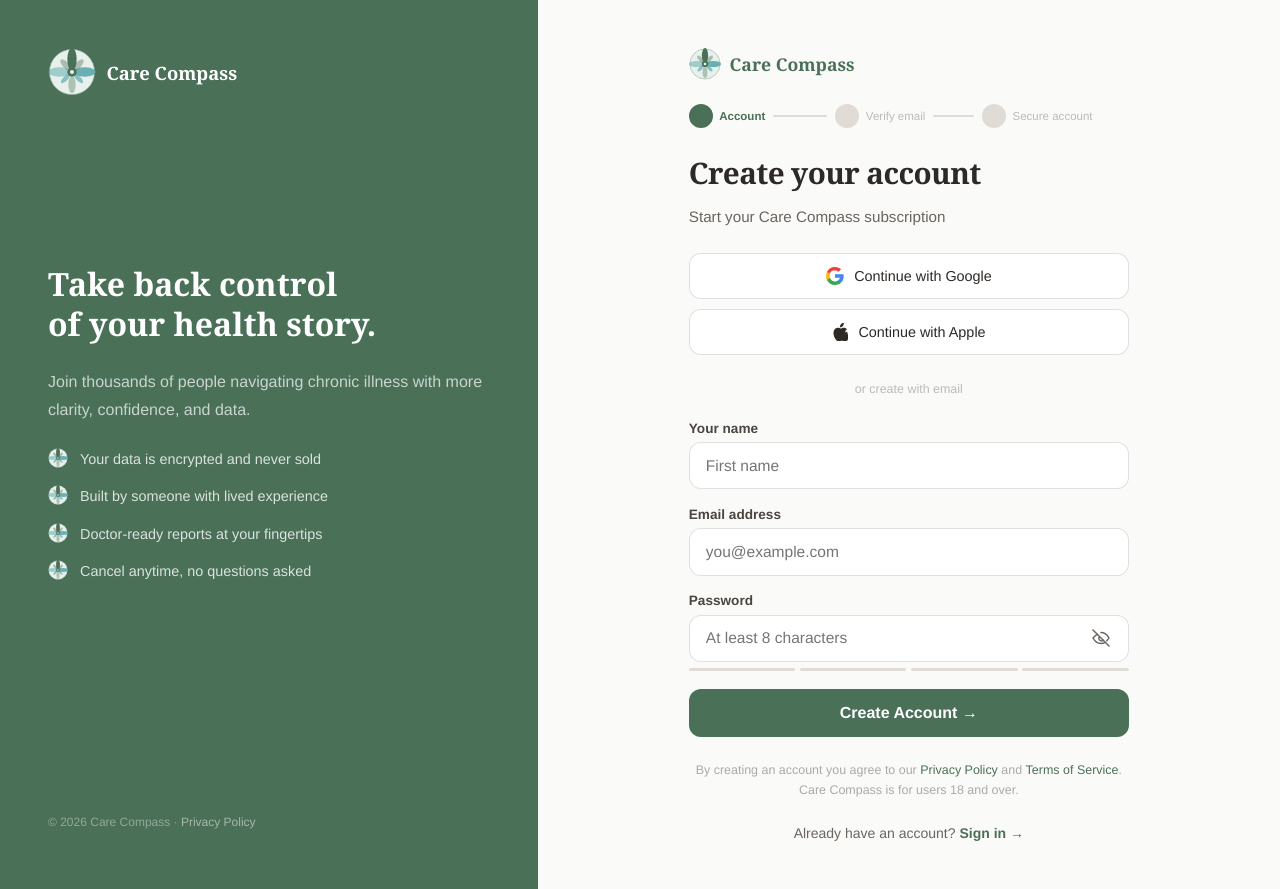
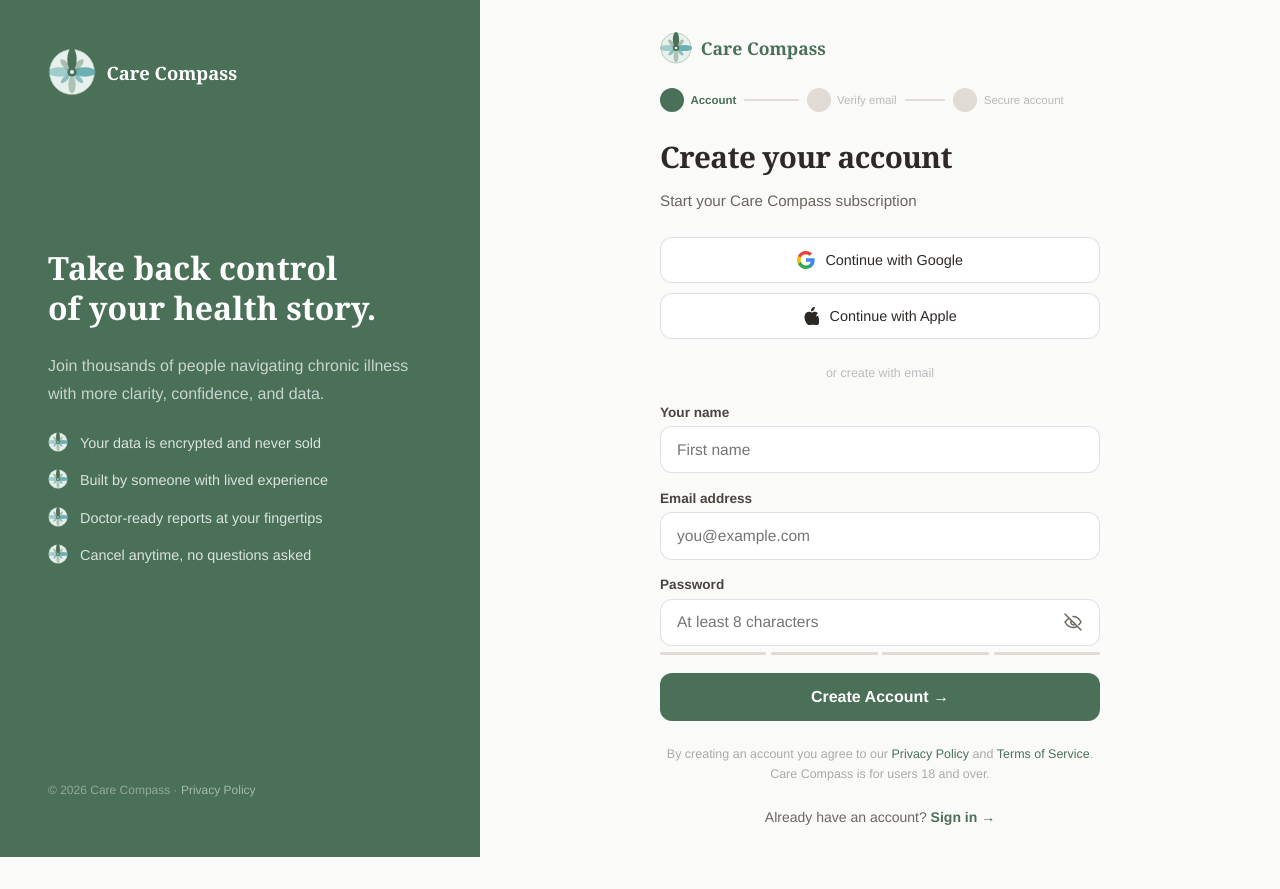
Before and after one commit to tiffanykbuettner-lab/care-compass-landing, a React (Vite) app: page /signup in a window 1280 px wide. After the commit the page ends 857 px from the top, so only its background shows below. Built offline with nearby package versions, Linux system fonts and the light colour scheme.

Commit message:
fix sign up login for wide screens

```diff
--- a/src/CareCompassLogin.jsx
+++ b/src/CareCompassLogin.jsx
@@ -238,10 +238,10 @@ export default function CareCompassLogin() {
 }
 
 const s = {
-  root: { display: "flex", minHeight: "100vh", fontFamily: "'DM Sans', Helvetica, sans-serif", color: INK, overflowX: "hidden", width: "100%" },
+  root: { display: "flex", minHeight: "100vh", fontFamily: "'DM Sans', Helvetica, sans-serif", color: INK, overflowX: "hidden", width: "100%", maxWidth: 1280, margin: "0 auto", boxShadow: "0 0 0 100vmax #fafaf8" },
 
   // Left brand panel
-  leftPanel: { width: "42%", background: SAGE_DARK, display: "flex", flexDirection: "column", position: "relative", overflow: "hidden", flexShrink: 0 },
+  leftPanel: { width: "38%", minWidth: 280, maxWidth: 480, background: SAGE_DARK, display: "flex", flexDirection: "column", position: "relative", overflow: "hidden", flexShrink: 0 },
   leftInner: { padding: "3rem", display: "flex", flexDirection: "column", flex: 1, position: "relative", zIndex: 1 },
   logoWrap: { display: "flex", alignItems: "center", gap: "0.65rem", textDecoration: "none", marginBottom: "auto" },
   logoText: { fontFamily: "'Playfair Display', Georgia, serif", fontSize: "1.15rem", fontWeight: 600, color: "#fff" },
@@ -256,7 +256,7 @@ const s = {
   leftFooterLink: { color: "rgba(255,255,255,0.5)", textDecoration: "none" },
 
   // Right form panel
-  rightPanel: { flex: 1, background: OFF_WHITE, display: "flex", alignItems: "flex-start", justifyContent: "center", padding: "3rem 1.5rem", minWidth: 0, overflowY: "auto" },
+  rightPanel: { flex: 1, background: OFF_WHITE, display: "flex", alignItems: "center", justifyContent: "center", padding: "2rem 1.5rem", minWidth: 0, overflowY: "auto" },
   formWrap: { width: "100%", maxWidth: 420, display: "flex", flexDirection: "column", gap: "1.5rem" },
 
   // Mobile logo (hidden on desktop via width logic — shown when left panel not visible)
--- a/src/CareCompassSignup.jsx
+++ b/src/CareCompassSignup.jsx
@@ -329,9 +329,9 @@ export default function CareCompassSignup() {
 }
 
 const s = {
-  root: { display: "flex", minHeight: "100vh", fontFamily: "'DM Sans', Helvetica, sans-serif", color: INK, overflowX: "hidden", width: "100%" },
+  root: { display: "flex", minHeight: "100vh", fontFamily: "'DM Sans', Helvetica, sans-serif", color: INK, overflowX: "hidden", width: "100%", maxWidth: 1280, margin: "0 auto", boxShadow: "0 0 0 100vmax #fafaf8" },
 
-  leftPanel: { width: "42%", background: SAGE_DARK, display: "flex", flexDirection: "column", position: "relative", overflow: "hidden" },
+  leftPanel: { width: "38%", minWidth: 280, maxWidth: 480, background: SAGE_DARK, display: "flex", flexDirection: "column", position: "relative", overflow: "hidden" },
   leftInner: { padding: "3rem", display: "flex", flexDirection: "column", flex: 1, position: "relative", zIndex: 1 },
   logoWrap: { display: "flex", alignItems: "center", gap: "0.65rem", textDecoration: "none", marginBottom: "auto" },
   logoText: { fontFamily: "'Playfair Display', Georgia, serif", fontSize: "1.15rem", fontWeight: 600, color: "#fff" },
@@ -344,7 +344,7 @@ const s = {
   leftFooter: { fontSize: "0.75rem", color: "rgba(255,255,255,0.4)", marginTop: "auto", paddingTop: "1rem" },
   leftFooterLink: { color: "rgba(255,255,255,0.5)", textDecoration: "none" },
 
-  rightPanel: { flex: 1, background: OFF_WHITE, display: "flex", alignItems: "flex-start", justifyContent: "center", padding: "3rem 1.5rem", minWidth: 0, overflowY: "auto" },
+  rightPanel: { flex: 1, background: OFF_WHITE, display: "flex", alignItems: "center", justifyContent: "center", padding: "2rem 1.5rem", minWidth: 0, overflowY: "auto" },
   formWrap: { width: "100%", maxWidth: 440, display: "flex", flexDirection: "column", gap: "1.5rem" },
 
   mobileLogo: { display: "flex", alignItems: "center", gap: "0.55rem", textDecoration: "none" },
```
